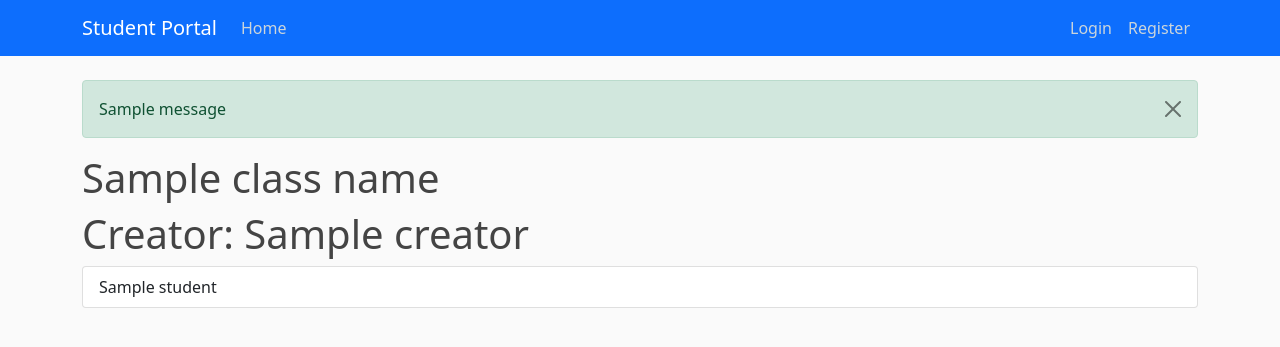
After one commit to herokong/csci275-project, a Flask app: template templates/classroom.html in a window 1280 px wide. The commit adds this page. Shown: the top 347 px of the page. Run offline with Flask 2, Linux system fonts and the light colour scheme; the template is opened without the code that fills it: most values are stand-ins (such as "Sample title", 1, 10 or a date in 2020); one stand-in notice (Sample message) is shown.

Commit message:
added features

```diff
--- a/Data/Classroom/CSCI 275.json
+++ b/Data/Classroom/CSCI 275.json
@@ -1 +1 @@
-"{\"py/object\": \"Classes.Classroom.PrivateClassroom.PrivateClassroom\", \"_PrivateClassroom__code\": \"F3A46\", \"_Classroom__id\": \"f8d62b28-06e2-4fd2-ac75-3ca30ab4a509\", \"_Classroom__name\": \"CSCI 275\", \"_Classroom__description\": \"Software engineering\", \"_Classroom__max_student_number\": 25, \"_Classroom__student_list\": {\"hkong@gmail.com\": {\"score\": 0}}, \"_Classroom__professor_list\": [], \"_Classroom__creator\": \"hkong@gmail.com\", \"_Classroom__classwork_list\": {}, \"_Classroom__is_private\": true, \"_Classroom__code\": \"F3A46\"}"
+"{\"py/object\": \"Classes.Classroom.PrivateClassroom.PrivateClassroom\", \"_PrivateClassroom__code\": \"5B6B3\", \"_Classroom__id\": \"7f5e7bcd-0b98-4733-abe2-ab9c2c6b838f\", \"_Classroom__name\": \"CSCI 275\", \"_Classroom__description\": \"Introduction to Soft\", \"_Classroom__max_student_number\": 12, \"_Classroom__student_list\": {\"hkong1@gmail.com\": {\"score\": 0}}, \"_Classroom__professor_list\": [], \"_Classroom__creator\": \"hkong@gmail.com\", \"_Classroom__classwork_list\": {}, \"_Classroom__is_private\": true, \"_Classroom__code\": \"5B6B3\"}"
--- /dev/null
+++ b/Data/Classroom/ECON 225.json
@@ -0,0 +1 @@
+"{\"py/object\": \"Classes.Classroom.PublicClassroom.PrublicClassroom\", \"_Classroom__id\": \"35dca484-c846-4e25-9e63-968eb96fc0d1\", \"_Classroom__name\": \"ECON 225\", \"_Classroom__description\": \"Economy Warfare\", \"_Classroom__max_student_number\": 25, \"_Classroom__student_list\": {}, \"_Classroom__professor_list\": [], \"_Classroom__creator\": \"hkong@gmail.com\", \"_Classroom__classwork_list\": {}, \"_Classroom__is_private\": false, \"_Classroom__code\": null}"
--- /dev/null
+++ b/Data/User/hkong1@gmail.com.json
@@ -0,0 +1 @@
+"{\"py/object\": \"Classes.Account.Student.Student\", \"_User__class_list\": [\"CSCI 275\"], \"_Account__id\": \"S000015\", \"_Account__first_name\": \"Hero\", \"_Account__last_name\": \"Kong\", \"_Account__password\": {\"py/b64\": \"JDJiJDEwJFpmTkg5TzJsQUF6SVJpeFBHZU5iMmVRQ1U5YW8wQjNOclRUcklDVS4ueDdYdVJ1UWh2STR1\"}, \"_Account__email\": \"hkong1@gmail.com\", \"_Account__role\": \"student\"}"
--- a/Data/User/hkong@gmail.com.json
+++ /dev/null
@@ -1 +0,0 @@
-"{\"py/object\": \"Classes.Account.Student.Student\", \"_User__class_list\": [], \"_Account__id\": \"S000012\", \"_Account__first_name\": \"Hero\", \"_Account__last_name\": \"Kong\", \"_Account__password\": {\"py/b64\": \"JDJiJDEwJHdaWTExVDNsMjg1bEhIdkVtNUpvcnVOeUNNZFlUL25sODdQRk1VUXRFY2VsV1p5SVpZemYy\"}, \"_Account__email\": \"hkong@gmail.com\", \"_Account__role\": \"student\"}"
--- a/Domain/utils/DataGateway.py
+++ b/Domain/utils/DataGateway.py
@@ -1,6 +1,7 @@
 import json
 import os
 import jsonpickle
+from flask import session
 
 class DataGateway:
   """
@@ -19,7 +20,6 @@ class DataGateway:
     """
     try:
       if (not DataGateway.is_data_existed(type, file_name)):
-        print(file_name)
         return False
       with open(f"./Data/{type}/{file_name}.json") as file:
         return jsonpickle.decode(json.load(file))
--- a/app.py
+++ b/app.py
@@ -1,45 +1,49 @@
 from Domain.utils.DataGateway import DataGateway
 from Classes.Classroom import Classroom, PrivateClassroom, PublicClassroom
 from Classes.Account import Student, Professor
-from flask import Flask, render_template, url_for, redirect, request
+from flask import Flask, render_template, url_for, redirect, request, session
 from flask.helpers import flash
 from forms import RegistrationForm, LoginForm, CreatClassroom_JoinClassroom
+import jsonpickle
 app = Flask(__name__)
 
 app.config['SECRET_KEY']='2c4ea20438c3372acc6869f8e70fc460'
-
-# HERO
-# INFO: this will be later move to session
-# For now will store user with the global variable
-USER = None
 
 @app.route('/home', methods=['GET', 'POST'])
 @app.route('/', methods=['GET', 'POST'])
 def home():
     form = CreatClassroom_JoinClassroom()
+    classname = ''
+    if 'User' in session:
+            USER = DataGateway.get_data('User', jsonpickle.decode(session['User']).get_email())
+            classrooms = USER.get_class_list()
+    else:
+        return redirect(url_for('login'))
+
     if(request.method == 'POST'):
         try:
-            if USER:
-                if (request.form.get('submit')):
-                        if request.form['Type'] == 'Private':
-                            classroom = PrivateClassroom.PrivateClassroom(form.ClassName.data, form.ClassDiscriptio.data, form.NumberOfStudents.data, USER.get_email())
-                            flash(f'Please store this class code in a safe place {classroom.get_code()}', 'success')
-                        elif request.form['Type'] == 'Open':
-                            PublicClassroom.PrublicClassroom(form.ClassName.data, form.ClassDiscriptio.data, form.NumberOfStudents.data, USER.get_email())
-                            flash(f'Successfully Created!', 'success')
-                elif (request.form.get('Jsubmit')):
-                    Classroom.Classroom.join_classroom(form.JClassName.data, USER.get_email(), USER.get_role())
-                    flash(f'Successfully Join!', 'success')
-            else:
-                flash(f'You need to login before joining a class!', 'danger')
+            if (request.form.get('submit')):
+                    classname = form.ClassName.data
+                    if request.form['Type'] == 'Private':
+                        classroom = PrivateClassroom.PrivateClassroom(form.ClassName.data, form.ClassDiscriptio.data, form.NumberOfStudents.data, USER)
+                        flash(f'Please store this class code in a safe place {classroom.get_code()}', 'success')
+                    elif request.form['Type'] == 'Open':
+                        PublicClassroom.PrublicClassroom(form.ClassName.data, form.ClassDiscriptio.data, form.NumberOfStudents.data, USER)
+                        flash(f'Successfully Created!', 'success')
+            elif (request.form.get('Jsubmit')):
+                classname = form.JClassName.data
+                Classroom.Classroom.join_classroom(form.JClassName.data, form.Jpassword.data, USER)
+                flash(f'Successfully Join!', 'success')
+            return redirect(url_for('classroom', className=classname))
         except ValueError as e:
             flash(f'{e}', 'danger')
-    return render_template("home.html",form = form, user=USER)
+    return render_template("home.html",form = form, user=session.get('User'), classes=classrooms)
 
 
-@app.route('/about')
-def about():
-    return render_template("about.html", title="About", user=USER)
+@app.route('/logout')
+def logout():
+    session.pop('User', None)
+    return redirect(url_for('login'))
 
 
 @app.route('/register', methods=['GET', 'POST'])
@@ -48,9 +52,10 @@ def register():
     if form.validate_on_submit():
         try:
             if (form.role.data == 'Student'):
-                Student.Student(form.Fname.data, form.Lname.data, form.password.data, form.email.data)
+                USER = Student.Student(form.Fname.data, form.Lname.data, form.password.data, form.email.data)
             elif (form.role.data == 'Professor'):
-                Professor.Professor(form.Fname.data, form.Lname.data, form.password.data, form.email.data)
+                USER = Professor.Professor(form.Fname.data, form.Lname.data, form.password.data, form.email.data)
+            session['User'] = jsonpickle.encode(USER)
         except:
             flash(f'The email is already used!', 'danger')
             return render_template('register.html', title = 'Register', form = form)
@@ -63,16 +68,34 @@ def login():
     form = LoginForm()
     if form.validate_on_submit():
         try:
-            global USER
-            USER = DataGateway.get_data('User', form.email.data)    # in the next version we will save user in the cookie session
-            USER.verify_pw(form.password.data)
-            username = USER.get_name_string()
+            user = DataGateway.get_data('User', form.email.data)
+            user.verify_pw(form.password.data)
+            username = user.get_name_string()
             flash(f'Logged in as {username}!', 'success')
+            session['User'] = jsonpickle.encode(user)
             return redirect(url_for('home'))
         except:
             flash(f'Login Unsuccessful. please check username and password', 'danger')
     return render_template('login.html', title = 'LogIn', form = form)
 
+@app.route('/classroom/<className>', methods=['GET', 'POST'])
+def classroom(className):
+    CLASSROOM = DataGateway.get_data('Classroom', className)
+    creator = DataGateway.get_data('User', CLASSROOM.get_creator()).get_name_string()
+    students = []
+    for student in CLASSROOM.get_student_list():
+        students.append(DataGateway.get_data('User', student).get_name_string())
+    return render_template('classroom.html', class_name=className, creator=creator, s_list=students)
+
+@app.route('/profile', methods=['GET', 'POST'])
+def profile():
+    USER = DataGateway.get_data('User', jsonpickle.decode(session['User']).get_email())
+    return render_template('profile.html', user_name=USER.get_name_string(), user=USER)
+
+@app.route('/profile/delete', methods=['GET'])
+def delete():
+    DataGateway.delete_data('User', jsonpickle.decode(session['User']).get_email())
+    return redirect(url_for('login'))
 
 if __name__ == "__main__":
     app.run(debug=True)
--- a/forms.py
+++ b/forms.py
@@ -28,5 +28,5 @@ class CreatClassroom_JoinClassroom(FlaskForm):
     confirm_password=PasswordField('Confirm Password' , validators=[DataRequired(), EqualTo('password')])
     submit= SubmitField('Create Classroom')
     JClassName=StringField('Class Name', validators=[DataRequired(), Length(min=2, max=20)] )
-    Jpassword= PasswordField('Password' , validators=[])
+    Jpassword= PasswordField('Code' , validators=[])
     Jsubmit= SubmitField('Join Classroom')
--- a/func/id/id.json
+++ b/func/id/id.json
@@ -1,5 +1,5 @@
 {
-    "student": "000012",
-    "professor": "000000",
+    "student": "000015",
+    "professor": "000003",
     "admin": "000000"
 }
--- a/requirements.txt
+++ b/requirements.txt
@@ -5,6 +5,7 @@ Flask-Session==0.3.1
 Flask-SocketIO==4.2.1
 Flask-SQLAlchemy==2.4.1
 Flask-WTF==1.0.0
+flask-login==0.5.0
 Jinja2==2.10.3
 jsonpickle==2.0.0
 WTForms==3.0.0
--- /dev/null
+++ b/templates/classroom.html
@@ -0,0 +1,11 @@
+{%extends "layout.html"%}
+{%block content%}
+<h1>{{ class_name }}</h1>
+<h1>Creator: {{ creator }}</h1>
+
+{% for student in s_list %}
+<ul class="list-group">
+  <li class="list-group-item">{{ student }}</li>
+</ul>
+{% endfor %}
+{%endblock%}
--- a/templates/layout.html
+++ b/templates/layout.html
@@ -4,10 +4,10 @@
     <meta charset="UTF-8" />
     <meta http-equiv="X-UA-Compatible" content="IE=edge" />
     <meta name="viewport" content="width=device-width, initial-scale=1.0" />
-     <!-- Bootstrap CSS -->
-     <link href="https://cdn.jsdelivr.net/npm/bootstrap@5.1.3/dist/css/bootstrap.min.css" rel="stylesheet" integrity="sha384-1BmE4kWBq78iYhFldvKuhfTAU6auU8tT94WrHftjDbrCEXSU1oBoqyl2QvZ6jIW3" crossorigin="anonymous">
+    <!-- Bootstrap CSS -->
+    <link href="https://cdn.jsdelivr.net/npm/bootstrap@5.1.3/dist/css/bootstrap.min.css" rel="stylesheet" integrity="sha384-1BmE4kWBq78iYhFldvKuhfTAU6auU8tT94WrHftjDbrCEXSU1oBoqyl2QvZ6jIW3" crossorigin="anonymous">
 
-     <link rel="stylesheet" type="text/css" href="{{url_for("static"  , filename='main.css')}}">
+    <link rel="stylesheet" type="text/css" href="{{url_for("static"  , filename='main.css')}}">
 <!-- static is for the directory -->
 
 
@@ -35,7 +35,10 @@
 
             <!-- Navbar Right Side -->
             <div class="navbar-nav ">
-              <a class="nav-item nav-link" href="{{url_for('about')}}">About</a>
+              {% if user %}
+                <a class="nav-item nav-link" href="{{url_for('logout')}}">Logout</a>
+                <a class="nav-item nav-link" href="{{url_for('profile')}}">Profile</a>
+              {% endif %}
               {% if not user %}
                 <a class="nav-item nav-link" href="{{url_for('login')}}">Login</a>
                 <a class="nav-item nav-link" href="{{url_for('register')}}">Register</a>
@@ -52,8 +55,9 @@
     {%with messages = get_flashed_messages(with_categories=true)%}
     {%if messages%}
     {%for category, message in messages%}
-    <div class="alert alert-{{category}}">
+    <div class="alert alert-{{category}} alert-dismissible fade show">
       {{message}}
+      <button type="button" class="btn-close" data-bs-dismiss="alert" aria-label="Close"></button>
     </div>
     {%endfor%}
     {%endif%}
--- /dev/null
+++ b/templates/profile.html
@@ -0,0 +1,5 @@
+{%extends "layout.html"%}
+{%block content%}
+<h1>{{ user_name }}</h1>
+<button type="button" class="btn btn-primary btn-lg" onclick="window.location.href='{{ url_for( 'delete') }}';">Delete Account</button>
+{%endblock%}
```
Also changed, not shown: Classes/Classroom/Classroom.py (+34 -11 lines), templates/home.html (+10 -1 lines).
